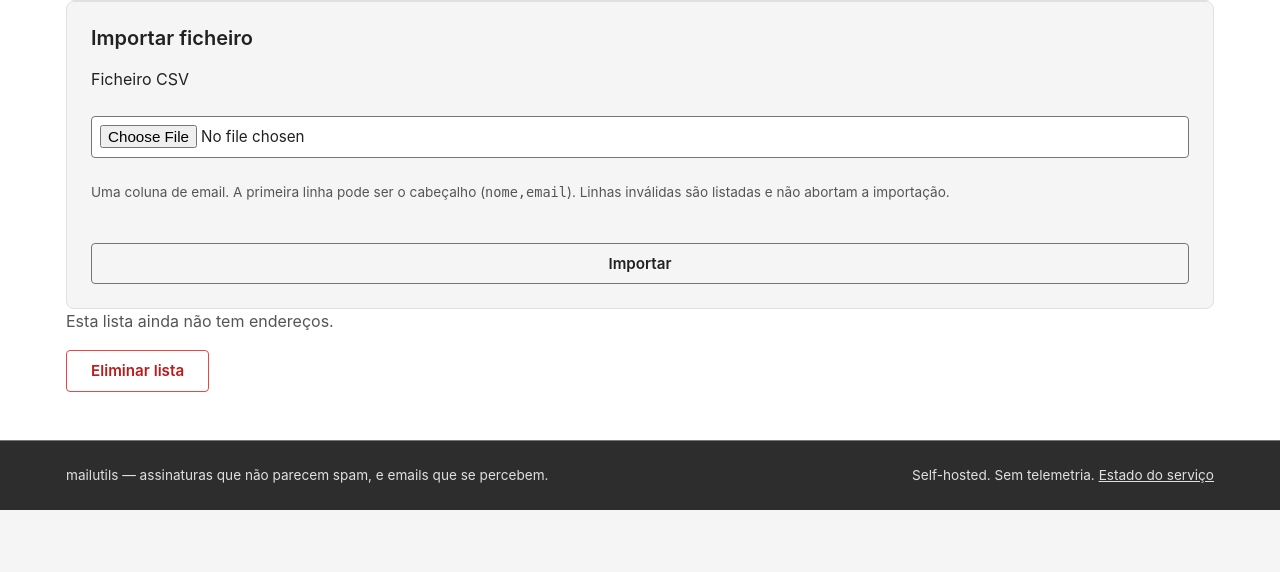
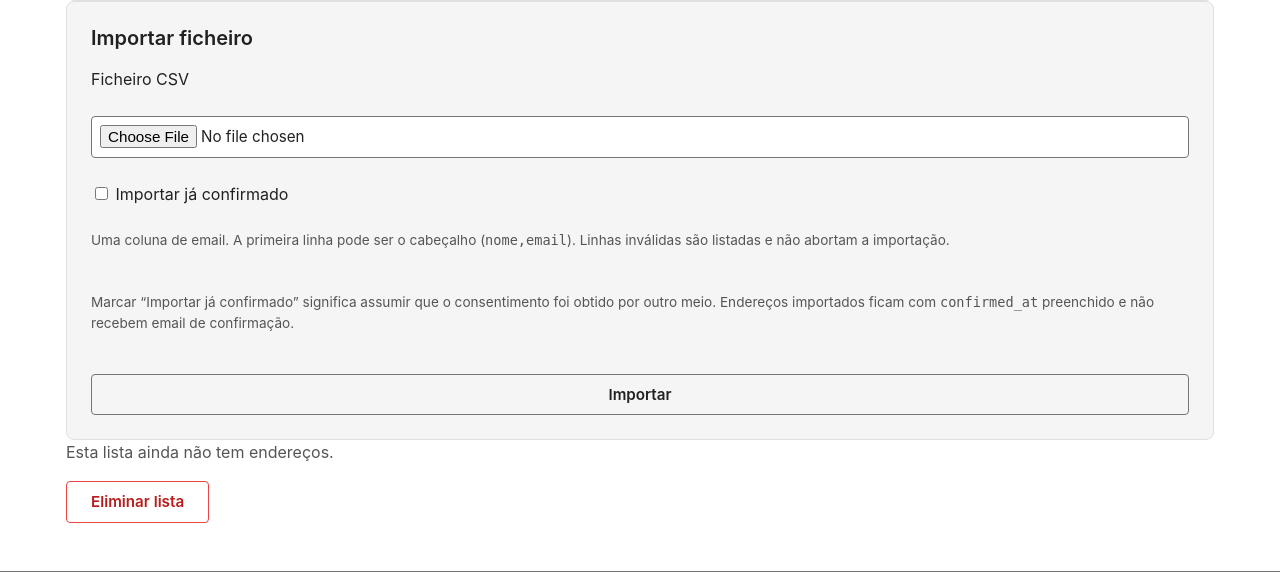
Before and after one commit to linuxkafe/xkmailutils, a FastAPI app: template src/mailutils/templates/lista.html in a window 1280 px wide. Shown: the part 506-1078 px from the top of the page. Before the commit the page ends 1016 px from the top, so only its background shows below. Run offline with FastAPI, Linux system fonts and the light colour scheme; the template is opened without the code that fills it, so the values that code supplies are empty.

Commit message:
feat(lists): importar CSV com endereços já confirmados
A importação por defeito mantém a regra FR-6.5: endereços entram como
pendentes e a confirmação é disparada pelo utilizador. Agora o operador
pode marcar "Importar já confirmado" e os endereços são inseridos com
`confirmed_at` preenchido, assumindo consentimento prévio.

Mudanças:
- `service.importar_csv` aceita `confirmar_imediatamente` e insere com
  `confirmed_at` quando activo.
- O tecto de confirmações pendentes é ignorado no modo já confirmado.
- Rota `/listas/{id}/importar` expõe um checkbox e passa o flag para o
  service.
- Template `lista.html` mostra a opção e explica a implicação.
- O docstring da importação e da rota foi actualizado para documentar o
  novo modo.

O modo já confirmado é de operador e não envia email de confirmação. A
regra base "nunca enviar para endereço por confirmar" mantém-se para o
fluxo normal, e o produto continua a exigir confirmação por defeito.

807 testes, lint limpo.

```diff
--- a/src/mailutils/lists/routes.py
+++ b/src/mailutils/lists/routes.py
@@ -226,9 +226,17 @@ async def importar(
     session: Active,
     list_id: int,
     csrf_token: Annotated[str, Form()] = "",
+    confirmar_imediatamente: Annotated[str, Form()] = "",
     ficheiro: Annotated[UploadFile, File()] = None,  # type: ignore[assignment]
 ) -> Response:
-    """Importa um ficheiro de endereços. **Não confirma ninguém** (FR-6.5).
+    """Importa um ficheiro de endereços.
+
+    Por defeito, **importar não confirma ninguém** (FR-6.5). Os endereços entram
+    como pendentes e o utilizador dispara a confirmação.
+
+    Se `confirmar_imediatamente` estiver presente no formulário, os endereços são
+    inseridos já com `confirmed_at` preenchido, assumindo que o operador tem
+    consentimento prévio. É uma operação de operador e está desligada por defeito.
 
     A extensão não é filtreada, por decisão: uma importação rejeitada por
     extensão obriga quem tem o ficheiro certo a renomeá-lo, e o que interessa
@@ -251,7 +259,8 @@ async def importar(
         return ir(request, f"/listas/{list_id}?erro=grande")
 
     try:
-        resultado = service.importar_csv(conn, session.user_id, list_id, conteudo, settings)
+        confirmar = confirmar_imediatamente.lower() in ("on", "1", "true", "yes")
+        resultado = service.importar_csv(conn, session.user_id, list_id, conteudo, settings, confirmar_imediatamente=confirmar)
     except service.ErroLista as erro:
         return ir(request, f"/listas/{list_id}?erro=importacao&detalhe={_motivo(erro)}")
 
--- a/src/mailutils/lists/service.py
+++ b/src/mailutils/lists/service.py
@@ -324,13 +324,19 @@ def importar_csv(
     list_id: int,
     conteudo: bytes,
     settings: Settings,
+    confirmar_imediatamente: bool = False,
 ) -> ResultadoImportacao:
-    """Lê um `.csv` de endereços. **Importar não confirma ninguém** (FR-6.5).
+    """Lê um `.csv` de endereços.
 
-    Os endereços entram como pendentes e o utilizador dispara a confirmação.
-    Importar 5000 endereços que confirmaram por BCC já é spam, e o produto não é
-    o que faz essa parte — a distinção é o que separa esta função de um `mail
-    merge`.
+    Por defeito **importar não confirma ninguém** (FR-6.5). Os endereços entram
+    como pendentes e o utilizador dispara a confirmação. Importar 5000
+    endereços que confirmaram por BCC já é spam, e o produto não é o que faz
+    essa parte — a distinção é o que separa esta função de um `mail merge`.
+
+    Se `confirmar_imediatamente` for `True`, os endereços são inseridos já com
+    `confirmed_at` preenchido, sem enviar email de confirmação. É uma
+    operação de operador e assume-se que o consentimento foi obtido por outro
+    meio. A função continua a respeitar o teto de tamanho da lista.
 
     Uma linha inválida é contada e listada e não aborta a importação; o
     ficheiro inteiro inválido **é** erro, porque aí não há nada a importar.
@@ -402,7 +408,7 @@ def importar_csv(
         if normalizado in ja_presentes:
             resultado.ja_existentes += 1
             continue
-        if ja_pendentes + len(a_inserir) >= settings.max_pending_confirmations:
+        if not confirmar_imediatamente and ja_pendentes + len(a_inserir) >= settings.max_pending_confirmations:
             resultado.invalidos.append(
                 f"interrompido — chegou ao teto de "
                 f"{settings.max_pending_confirmations} confirmações por confirmar. "
@@ -414,15 +420,25 @@ def importar_csv(
                 f"interrompido — a lista chegou ao teto de {settings.max_list_size} endereços"
             )
             break
-        a_inserir.append((list_id, normalizado, nome, agora))
+        if confirmar_imediatamente:
+            a_inserir.append((list_id, normalizado, nome, agora, agora))
+        else:
+            a_inserir.append((list_id, normalizado, nome, agora))
 
     if a_inserir:
         with transaction(conn):
-            conn.executemany(
-                "INSERT OR IGNORE INTO list_addresses (list_id, email, name, created_at)"
-                " VALUES (?, ?, ?, ?)",
-                a_inserir,
-            )
+            if confirmar_imediatamente:
+                conn.executemany(
+                    "INSERT OR IGNORE INTO list_addresses (list_id, email, name, created_at, confirmed_at)"
+                    " VALUES (?, ?, ?, ?, ?)",
+                    a_inserir,
+                )
+            else:
+                conn.executemany(
+                    "INSERT OR IGNORE INTO list_addresses (list_id, email, name, created_at)"
+                    " VALUES (?, ?, ?, ?)",
+                    a_inserir,
+                )
         resultado.importados = len(a_inserir)
 
     # As linhas nunca examinadas contam como perdidas. `ja_existentes` é uma
--- a/src/mailutils/templates/lista.html
+++ b/src/mailutils/templates/lista.html
@@ -55,8 +55,9 @@
   </details>
   {% endif %}
   <p class="muted small">
-    Importar não confirma ninguém. Escolha os endereços abaixo e peça a
-    confirmação.
+    Por defeito a importação não confirma ninguém. Se foi importado em modo
+    “já confirmado”, os endereços ficam com <code>confirmed_at</code> preenchido
+    e não recebem email de confirmação.
   </p>
 </div>
 {% endif %}
@@ -84,10 +85,19 @@
     <input type="hidden" name="csrf_token" value="{{ sessao.csrf_token }}">
     <label for="csv">Ficheiro CSV</label>
     <input type="file" id="csv" name="ficheiro" required>
+    <label class="checkbox">
+      <input type="checkbox" name="confirmar_imediatamente" value="on">
+      Importar já confirmado
+    </label>
     <p class="muted small">
       Uma coluna de email. A primeira linha pode ser o cabeçalho
       (<code>nome,email</code>). Linhas inválidas são listadas e não abortam a
       importação.
+    </p>
+    <p class="muted small">
+      Marcar “Importar já confirmado” significa assumir que o consentimento foi
+      obtido por outro meio. Endereços importados ficam com <code>confirmed_at</code>
+      preenchido e não recebem email de confirmação.
     </p>
     <button type="submit" class="btn btn--secondary">Importar</button>
   </form>
```
